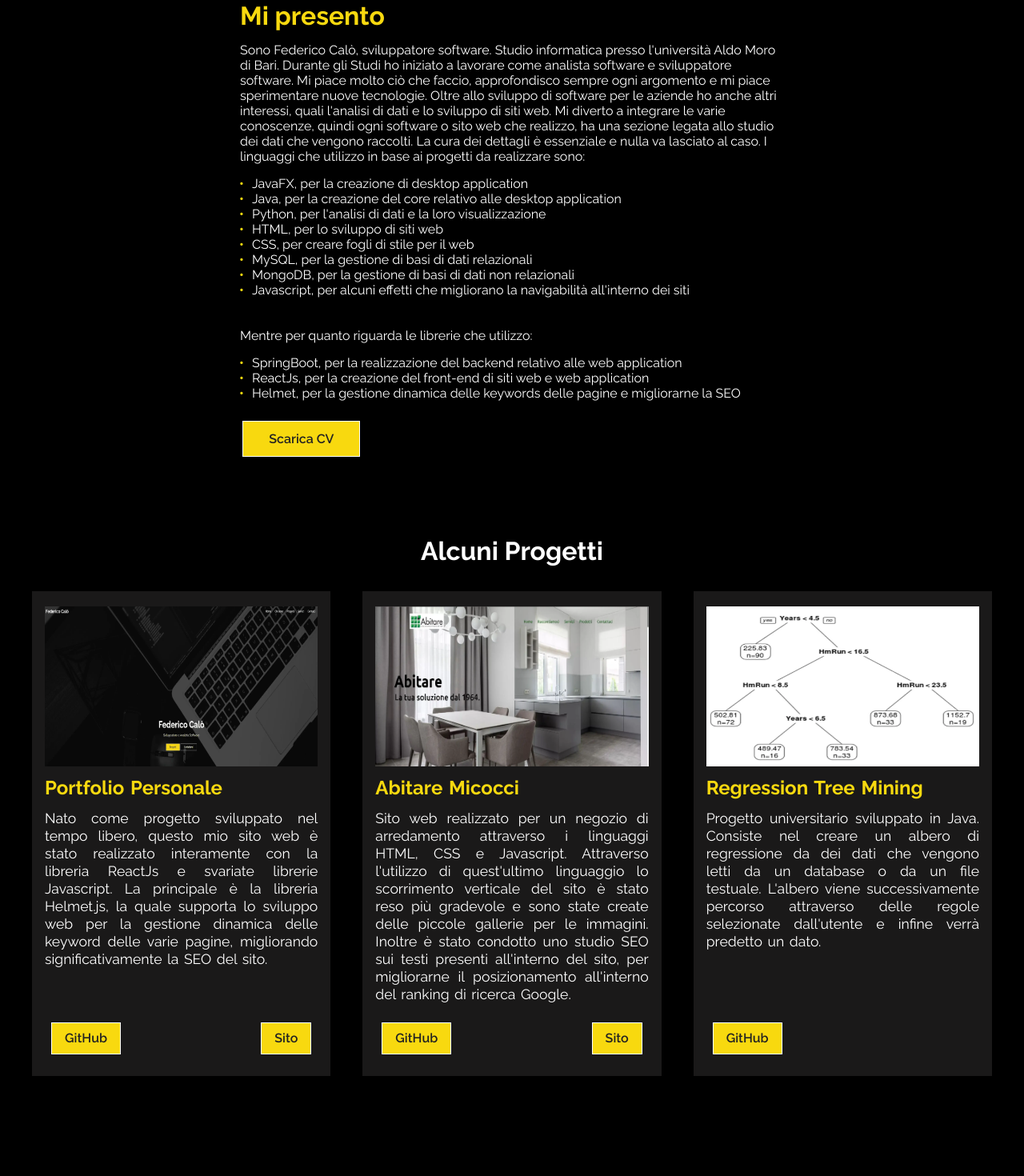
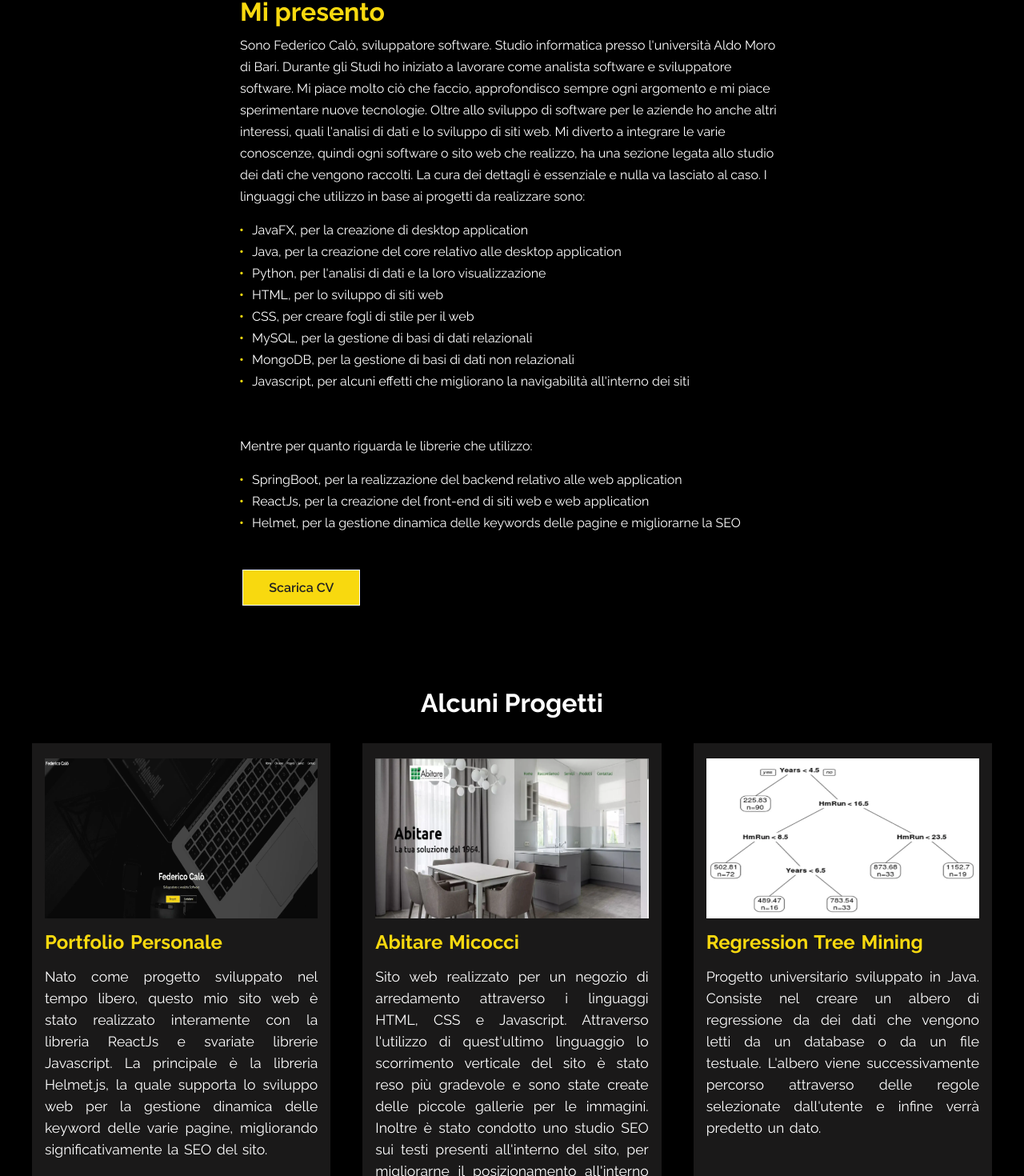
Before and after one commit to fedcal/portfolio-personale-reactjs, a React (Create React App) app: page / in a window 1280 px wide. Shown: the part 1326-2796 px from the top of the page at 80% size. Built offline with nearby package versions, Linux system fonts and the light colour scheme.

Commit message:
usability

```diff
--- a/src/components/About/AboutContent.css
+++ b/src/components/About/AboutContent.css
@@ -7,6 +7,7 @@
     justify-content: center;
     flex-wrap: wrap;
     height: 100%;
+    line-height: 27px;
 }
 .about .content img{
     height: auto;
--- a/src/components/Blog/BlogBoxes.css
+++ b/src/components/Blog/BlogBoxes.css
@@ -95,7 +95,7 @@ section{
 
 .post .post-box .post-description{
     font-size: 0.9rem;
-    line-height: 1.25rem;
+    line-height: 25px;
     margin: 5px 0 25px;
 }
 .post .post-box .link{
--- a/src/components/Progetti/WorkCard.css
+++ b/src/components/Progetti/WorkCard.css
@@ -14,7 +14,7 @@
     background: #1a1919;
     padding: 1.2rem 1rem;
     flex-direction: column;
-    line-height: 22px;
+    line-height: 27px;
     word-spacing: 2px;
     display: flex;
 }
```
